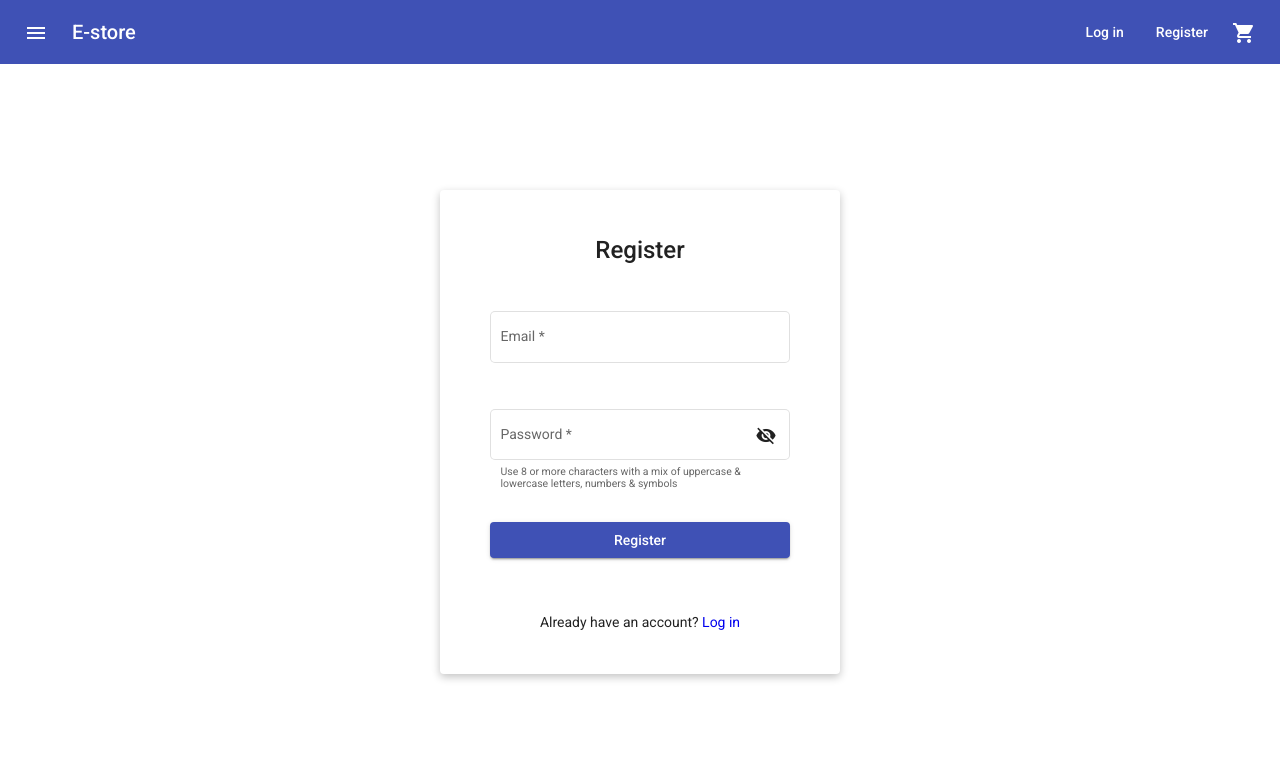
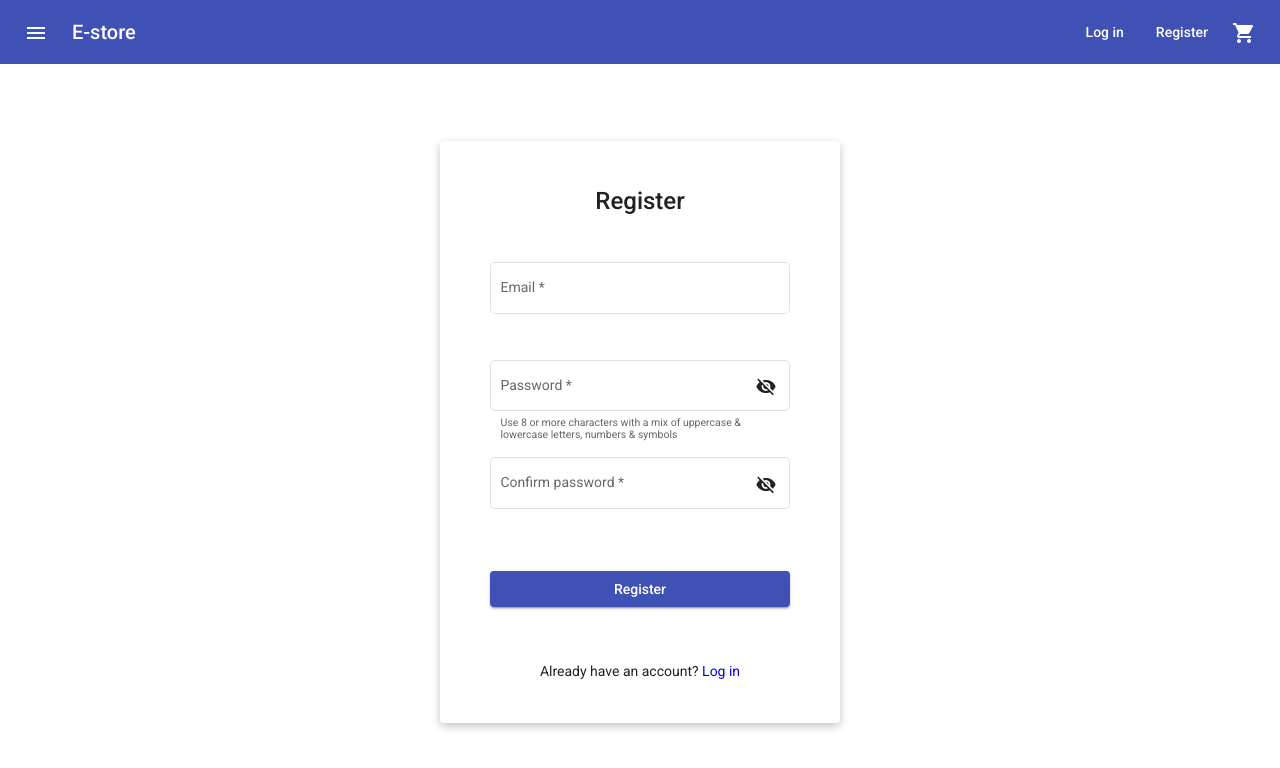
Before and after one commit to ristespasov/angular-firebase-authentication, an Angular app: page /register in a window 1280 px wide. Shown: the top 768 px of the page. Built offline with nearby package versions, Linux system fonts and the light colour scheme.

Commit message:
confirm password feature implemented

```diff
--- a/src/app/auth/components/register/register.component.html
+++ b/src/app/auth/components/register/register.component.html
@@ -52,6 +52,34 @@
             >Please choose a stronger password</mat-error
           >
         </mat-form-field>
+        <mat-form-field appearance="outline" class="gutter-top">
+          <mat-label>Confirm password</mat-label>
+          <input
+            matInput
+            type="password"
+            [type]="isHidden ? 'password' : 'text'"
+            placeholder="Confirm password"
+            formControlName="confirmPassword"
+          />
+          <span mat-icon-button matSuffix (click)="isHidden = !isHidden">
+            <mat-icon>{{
+              isHidden ? "visibility_off" : "visibility"
+            }}</mat-icon>
+          </span>
+          <mat-error
+            *ngIf="
+              confirmPassword.touched && confirmPassword.hasError('required')
+            "
+            >Confirm password is required</mat-error
+          >
+          <mat-error
+            *ngIf="
+              !confirmPassword?.hasError('required') &&
+              confirmPassword.hasError('matching')
+            "
+            >Passwords do not match</mat-error
+          >
+        </mat-form-field>
         <button
           mat-raised-button
           color="primary"
--- a/src/app/auth/components/register/register.component.ts
+++ b/src/app/auth/components/register/register.component.ts
@@ -4,6 +4,7 @@ import { Router } from '@angular/router';
 import { Subject, take, takeUntil } from 'rxjs';
 import { AuthSuccessMessageType } from 'src/app/auth/enums/auth-message.enum';
 import { AlertType } from 'src/app/shared/enums/alert.enum';
+import { PasswordMatchValidator } from 'src/app/shared/providers/password-match-validator';
 import { AlertService } from 'src/app/shared/services/alert.service';
 import { validationPatterns } from '../../../shared/constants/validation-patterns.constants';
 import { IRegisterPayload } from '../../interfaces/register.interface';
@@ -27,6 +28,11 @@ export class RegisterComponent {
     password: new FormControl('', [
       Validators.required,
       Validators.pattern(validationPatterns.password),
+      PasswordMatchValidator.matchValidator('confirmPassword', true),
+    ]),
+    confirmPassword: new FormControl('', [
+      Validators.required,
+      PasswordMatchValidator.matchValidator('password'),
     ]),
   });
 
@@ -89,4 +95,8 @@ export class RegisterComponent {
   get password(): FormControl {
     return this.registerForm.get('password') as FormControl;
   }
+
+  get confirmPassword(): FormControl {
+    return this.registerForm.get('confirmPassword') as FormControl;
+  }
 }
--- a/src/app/auth/components/reset-password/reset-password.component.html
+++ b/src/app/auth/components/reset-password/reset-password.component.html
@@ -9,7 +9,7 @@
         (submit)="onSubmit()"
       >
         <mat-form-field appearance="outline" class="gutter-top">
-          <mat-label>Password</mat-label>
+          <mat-label>New password</mat-label>
           <input
             matInput
             type="password"
@@ -41,6 +41,34 @@
             >Please choose a stronger password</mat-error
           >
         </mat-form-field>
+        <mat-form-field appearance="outline" class="gutter-top">
+          <mat-label>Confirm password</mat-label>
+          <input
+            matInput
+            type="password"
+            [type]="isHidden ? 'password' : 'text'"
+            placeholder="Confirm password"
+            formControlName="confirmPassword"
+          />
+          <span mat-icon-button matSuffix (click)="isHidden = !isHidden">
+            <mat-icon>{{
+              isHidden ? "visibility_off" : "visibility"
+            }}</mat-icon>
+          </span>
+          <mat-error
+            *ngIf="
+              confirmPassword.touched && confirmPassword.hasError('required')
+            "
+            >Confirm password is required</mat-error
+          >
+          <mat-error
+            *ngIf="
+              !confirmPassword?.hasError('required') &&
+              confirmPassword.hasError('matching')
+            "
+            >Passwords do not match</mat-error
+          >
+        </mat-form-field>
         <button
           mat-raised-button
           color="primary"
--- a/src/app/auth/components/reset-password/reset-password.component.ts
+++ b/src/app/auth/components/reset-password/reset-password.component.ts
@@ -5,6 +5,7 @@ import { Subject, take, takeUntil } from 'rxjs';
 import { validationPatterns } from 'src/app/shared/constants/validation-patterns.constants';
 import { AlertType } from 'src/app/shared/enums/alert.enum';
 import { RouteType } from 'src/app/shared/enums/route.enum';
+import { PasswordMatchValidator } from 'src/app/shared/providers/password-match-validator';
 import { AlertService } from 'src/app/shared/services/alert.service';
 import { AuthSuccessMessageType } from '../../enums/auth-message.enum';
 import { IResetPasswordPayload } from '../../interfaces/reset-password.interface';
@@ -25,6 +26,12 @@ export class ResetPasswordComponent implements OnInit {
     password: new FormControl('', [
       Validators.required,
       Validators.pattern(validationPatterns.password),
+      PasswordMatchValidator.matchValidator('confirmPassword', true),
+    ]),
+    confirmPassword: new FormControl('', [
+      Validators.required,
+      Validators.pattern(validationPatterns.password),
+      PasswordMatchValidator.matchValidator('password'),
     ]),
   });
 
@@ -87,4 +94,8 @@ export class ResetPasswordComponent implements OnInit {
   get password(): FormControl {
     return this.resetPasswordForm.get('password') as FormControl;
   }
+
+  get confirmPassword(): FormControl {
+    return this.resetPasswordForm.get('confirmPassword') as FormControl;
+  }
 }
```
